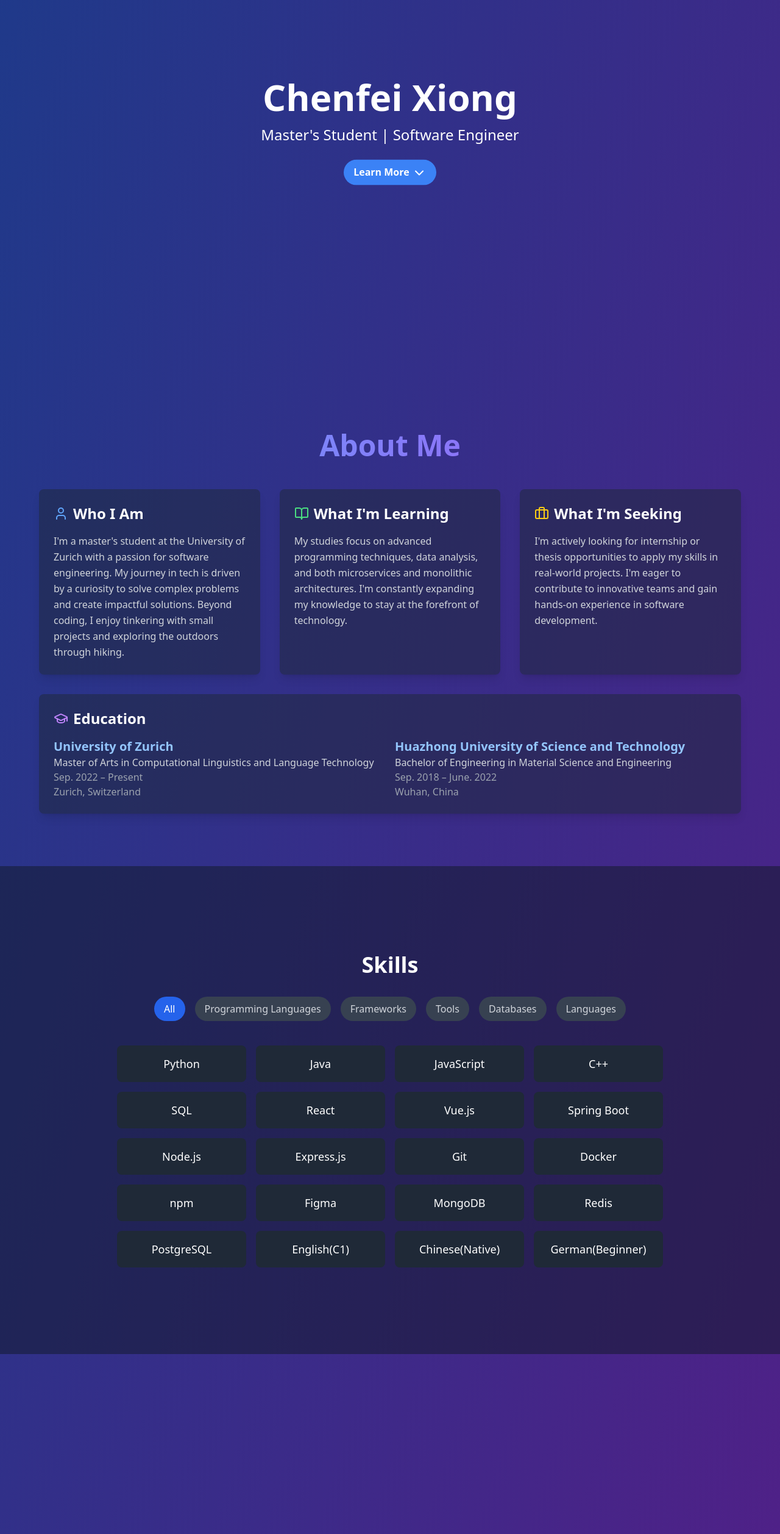
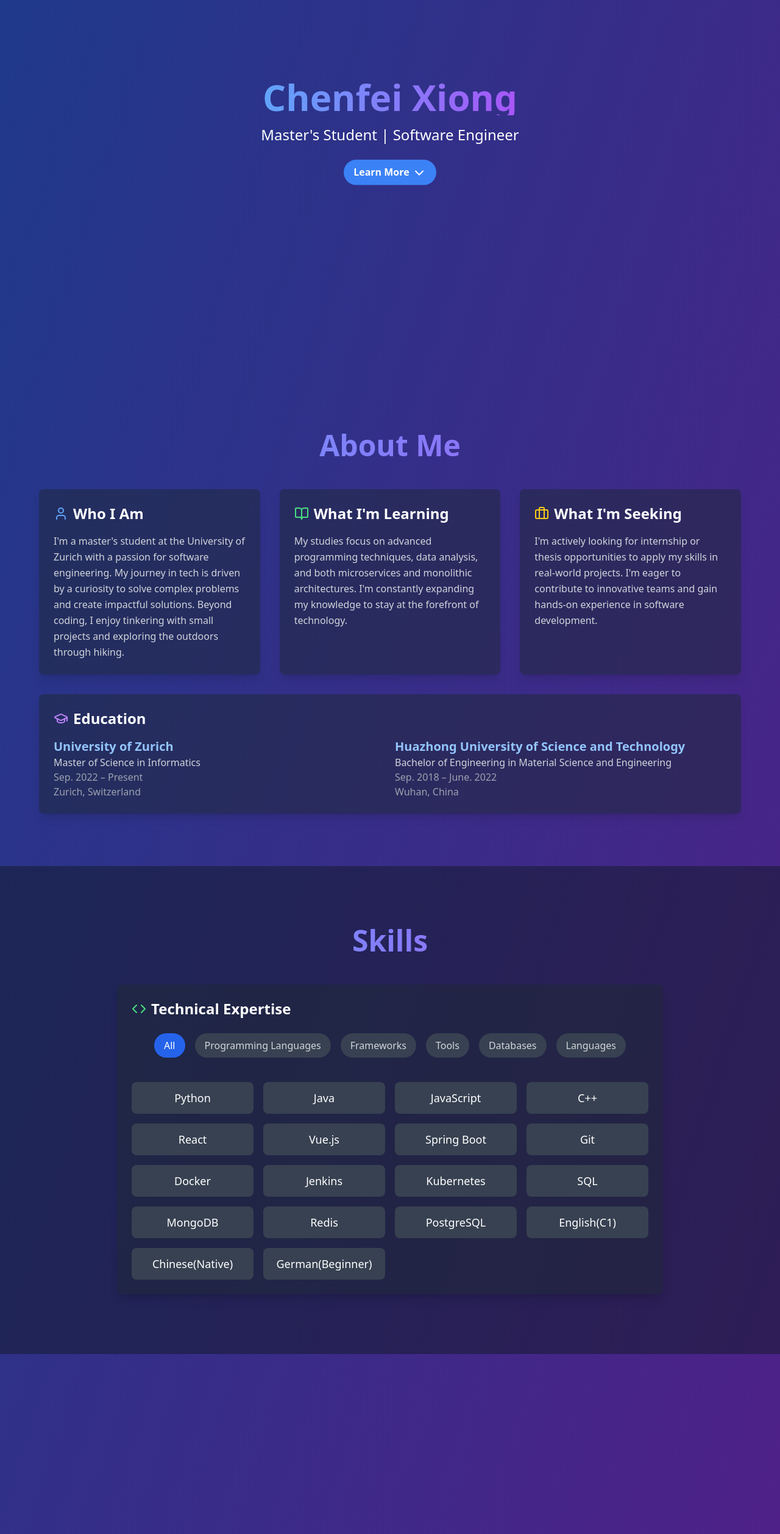
Before and after one commit to c-xiong/chenfei-xiong, a React (Create React App) app: page / in a window 1280 px wide. Shown: the part 180-2695 px from the top of the page at 61% size. Built offline with nearby package versions, Linux system fonts and the light colour scheme.

Commit message:
update style

```diff
--- a/src/components/CoolPersonalHomepage.js
+++ b/src/components/CoolPersonalHomepage.js
@@ -1,10 +1,23 @@
-import React, { useState, useEffect } from 'react';
-import { ChevronDown, Github, Linkedin, Mail, FileText, User, BookOpen, Briefcase, Heart, GraduationCap } from 'lucide-react';
+import React, { useState, useEffect } from "react";
+import {
+  ChevronDown,
+  Github,
+  Linkedin,
+  Mail,
+  FileText,
+  User,
+  BookOpen,
+  Briefcase,
+  GraduationCap,
+  Code,
+  FolderOpen,
+  Phone,
+} from "lucide-react";
 
 const CoolPersonalHomepage = () => {
-  const [activeSection, setActiveSection] = useState('home');
+  const [activeSection, setActiveSection] = useState("home");
   const [isVisible, setIsVisible] = useState(false);
-  const [activeCategory, setActiveCategory] = useState('All');
+  const [activeCategory, setActiveCategory] = useState("All");
 
   useEffect(() => {
     setIsVisible(true);
@@ -12,21 +25,22 @@ const CoolPersonalHomepage = () => {
 
   const scrollTo = (id) => {
     const element = document.getElementById(id);
-    element.scrollIntoView({ behavior: 'smooth' });
+    element.scrollIntoView({ behavior: "smooth" });
     setActiveSection(id);
   };
 
   const skills = {
-    'Programming Languages': ['Python', 'Java', 'JavaScript', 'C++', 'SQL'],
-    'Frameworks': ['React', 'Vue.js', 'Spring Boot', 'Node.js', 'Express.js'],
-    'Tools': ['Git', 'Docker', 'npm', 'Figma'],
-    'Databases': ['MongoDB', 'Redis', 'PostgreSQL'],
-    'Languages': ['English(C1)', 'Chinese(Native)', 'German(Beginner)']
+    "Programming Languages": ["Python", "Java", "JavaScript", "C++"],
+    Frameworks: ["React", "Vue.js", "Spring Boot"],
+    Tools: ["Git", "Docker", "Jenkins", "Kubernetes"],
+    Databases: ["SQL", "MongoDB", "Redis", "PostgreSQL"],
+    Languages: ["English(C1)", "Chinese(Native)", "German(Beginner)"],
   };
 
-  const categories = ['All', ...Object.keys(skills)];
+  const categories = ["All", ...Object.keys(skills)];
 
-  const filteredSkills = activeCategory === 'All'
+  const filteredSkills =
+    activeCategory === "All"
       ? Object.values(skills).flat()
       : skills[activeCategory] || [];
 
@@ -35,29 +49,44 @@ const CoolPersonalHomepage = () => {
       <header className="fixed top-0 left-0 right-0 z-50 bg-opacity-50 bg-gray-900 backdrop-filter backdrop-blur-lg">
         <nav className="container mx-auto px-6 py-3">
           <ul className="flex justify-center space-x-8">
-            {['home', 'about', 'skills', 'projects', 'contact'].map((section) => (
+            {["home", "about", "skills", "projects", "contact"].map(
+              (section) => (
                 <li key={section}>
                   <button
                     onClick={() => scrollTo(section)}
                     className={`text-lg font-semibold transition-colors duration-300 ${
-                    activeSection === section ? 'text-blue-400' : 'text-gray-300 hover:text-white'
+                      activeSection === section
+                        ? "text-blue-400"
+                        : "text-gray-300 hover:text-white"
                     }`}
                   >
                     {section.charAt(0).toUpperCase() + section.slice(1)}
                   </button>
                 </li>
-            ))}
+              )
+            )}
           </ul>
         </nav>
       </header>
 
       <main>
-        <section id="home" className="h-screen flex items-center justify-center">
-          <div className={`text-center transition-opacity duration-1000 ${isVisible ? 'opacity-100' : 'opacity-0'}`}>
-            <h1 className="text-6xl font-bold mb-4">Chenfei Xiong</h1>
-            <p className="text-2xl mb-8">Master's Student | Software Engineer</p>
+        <section
+          id="home"
+          className="h-screen flex items-center justify-center"
+        >
+          <div
+            className={`text-center transition-opacity duration-1000 ${
+              isVisible ? "opacity-100" : "opacity-0"
+            }`}
+          >
+            <h1 className="text-6xl font-bold mb-4 bg-clip-text text-transparent bg-gradient-to-r from-blue-400 to-purple-500">
+              Chenfei Xiong
+            </h1>
+            <p className="text-2xl mb-8">
+              Master's Student | Software Engineer
+            </p>
             <button
-              onClick={() => scrollTo('about')}
+              onClick={() => scrollTo("about")}
               className="animate-bounce bg-blue-500 hover:bg-blue-600 text-white font-bold py-2 px-4 rounded-full transition-colors duration-300"
             >
               Learn More <ChevronDown className="inline" />
@@ -65,9 +94,14 @@ const CoolPersonalHomepage = () => {
           </div>
         </section>
 
-        <section id="about" className="min-h-screen flex items-center justify-center py-20 px-4">
+        <section
+          id="about"
+          className="min-h-screen flex items-center justify-center py-20 px-4"
+        >
           <div className="container mx-auto">
-            <h2 className="text-5xl font-bold mb-12 text-center bg-clip-text text-transparent bg-gradient-to-r from-blue-400 to-purple-500">About Me</h2>
+            <h2 className="text-5xl font-bold mb-12 text-center bg-clip-text text-transparent bg-gradient-to-r from-blue-400 to-purple-500">
+              About Me
+            </h2>
             <div className="grid grid-cols-1 md:grid-cols-2 lg:grid-cols-3 gap-8 max-w-6xl mx-auto">
               <div className="bg-gray-800 bg-opacity-50 p-6 rounded-lg shadow-lg transform hover:scale-105 transition-transform duration-300">
                 <div className="flex items-center mb-4">
@@ -75,7 +109,11 @@ const CoolPersonalHomepage = () => {
                   <h3 className="text-2xl font-semibold">Who I Am</h3>
                 </div>
                 <p className="text-gray-300 leading-relaxed">
-                  I'm a master's student at the University of Zurich with a passion for software engineering. My journey in tech is driven by a curiosity to solve complex problems and create impactful solutions. Beyond coding, I enjoy tinkering with small projects and exploring the outdoors through hiking.
+                  I'm a master's student at the University of Zurich with a
+                  passion for software engineering. My journey in tech is driven
+                  by a curiosity to solve complex problems and create impactful
+                  solutions. Beyond coding, I enjoy tinkering with small
+                  projects and exploring the outdoors through hiking.
                 </p>
               </div>
               <div className="bg-gray-800 bg-opacity-50 p-6 rounded-lg shadow-lg transform hover:scale-105 transition-transform duration-300">
@@ -84,7 +122,10 @@ const CoolPersonalHomepage = () => {
                   <h3 className="text-2xl font-semibold">What I'm Learning</h3>
                 </div>
                 <p className="text-gray-300 leading-relaxed">
-                  My studies focus on advanced programming techniques, data analysis, and both microservices and monolithic architectures. I'm constantly expanding my knowledge to stay at the forefront of technology.
+                  My studies focus on advanced programming techniques, data
+                  analysis, and both microservices and monolithic architectures.
+                  I'm constantly expanding my knowledge to stay at the forefront
+                  of technology.
                 </p>
               </div>
               <div className="bg-gray-800 bg-opacity-50 p-6 rounded-lg shadow-lg transform hover:scale-105 transition-transform duration-300">
@@ -93,7 +134,10 @@ const CoolPersonalHomepage = () => {
                   <h3 className="text-2xl font-semibold">What I'm Seeking</h3>
                 </div>
                 <p className="text-gray-300 leading-relaxed">
-                  I'm actively looking for internship or thesis opportunities to apply my skills in real-world projects. I'm eager to contribute to innovative teams and gain hands-on experience in software development.
+                  I'm actively looking for internship or thesis opportunities to
+                  apply my skills in real-world projects. I'm eager to
+                  contribute to innovative teams and gain hands-on experience in
+                  software development.
                 </p>
               </div>
 
@@ -104,14 +148,23 @@ const CoolPersonalHomepage = () => {
                 </div>
                 <div className="grid grid-cols-1 md:grid-cols-2 gap-4">
                   <div>
-                    <h4 className="text-xl font-semibold text-blue-300">University of Zurich</h4>
-                    <p className="text-gray-300">Master of Arts in Computational Linguistics and Language Technology</p>
+                    <h4 className="text-xl font-semibold text-blue-300">
+                      University of Zurich
+                    </h4>
+                    <p className="text-gray-300">
+                      Master of Science in Informatics
+                    </p>
                     <p className="text-gray-400">Sep. 2022 – Present</p>
                     <p className="text-gray-400">Zurich, Switzerland</p>
                   </div>
                   <div>
-                    <h4 className="text-xl font-semibold text-blue-300">Huazhong University of Science and Technology</h4>
-                    <p className="text-gray-300">Bachelor of Engineering in Material Science and Engineering</p>
+                    <h4 className="text-xl font-semibold text-blue-300">
+                      Huazhong University of Science and Technology
+                    </h4>
+                    <p className="text-gray-300">
+                      Bachelor of Engineering in Material Science and
+                      Engineering
+                    </p>
                     <p className="text-gray-400">Sep. 2018 – June. 2022</p>
                     <p className="text-gray-400">Wuhan, China</p>
                   </div>
@@ -121,9 +174,19 @@ const CoolPersonalHomepage = () => {
           </div>
         </section>
 
-        <section id="skills" className="min-h-screen flex items-center justify-center bg-gray-900 bg-opacity-50 py-20">
+        <section
+          id="skills"
+          className="min-h-screen flex items-center justify-center bg-gray-900 bg-opacity-50 py-20"
+        >
           <div className="container mx-auto px-6">
-            <h2 className="text-4xl font-bold mb-8 text-center">Skills</h2>
+            <h2 className="text-5xl font-bold mb-12 text-center bg-clip-text text-transparent bg-gradient-to-r from-blue-400 to-purple-500">
+              Skills
+            </h2>
+            <div className="bg-gray-800 bg-opacity-50 p-6 rounded-lg shadow-lg max-w-4xl mx-auto">
+              <div className="flex items-center mb-6">
+                <Code className="w-6 h-6 mr-2 text-green-400" />
+                <h3 className="text-2xl font-semibold">Technical Expertise</h3>
+              </div>
               <div className="flex flex-wrap justify-center mb-8 space-x-4">
                 {categories.map((category) => (
                   <button
@@ -131,59 +194,109 @@ const CoolPersonalHomepage = () => {
                     onClick={() => setActiveCategory(category)}
                     className={`px-4 py-2 rounded-full mb-2 ${
                       activeCategory === category
-                      ? 'bg-blue-600 text-white'
-                      : 'bg-gray-700 text-gray-300 hover:bg-gray-600'
+                        ? "bg-blue-600 text-white"
+                        : "bg-gray-700 text-gray-300 hover:bg-gray-600"
                     } transition-colors duration-300`}
                   >
                     {category}
                   </button>
                 ))}
               </div>
-            <div className="grid grid-cols-2 md:grid-cols-3 lg:grid-cols-4 gap-4 max-w-4xl mx-auto">
+              <div className="grid grid-cols-2 md:grid-cols-3 lg:grid-cols-4 gap-4">
                 {filteredSkills.map((skill) => (
-                <div key={skill} className="bg-gray-800 rounded-lg p-4 text-center hover:bg-gray-700 transition-colors duration-300">
+                  <div
+                    key={skill}
+                    className="bg-gray-700 rounded-lg p-3 text-center hover:bg-gray-600 transition-colors duration-300 transform hover:scale-105"
+                  >
                     <p className="text-lg">{skill}</p>
+                  </div>
+                ))}
+              </div>
+            </div>
+          </div>
+        </section>
+
+        <section
+          id="projects"
+          className="min-h-screen flex items-center justify-center py-20"
+        >
+          <div className="container mx-auto px-6">
+            <h2 className="text-5xl font-bold mb-12 text-center bg-clip-text text-transparent bg-gradient-to-r from-blue-400 to-purple-500">
+              Projects
+            </h2>
+            <div className="grid grid-cols-1 md:grid-cols-2 lg:grid-cols-3 gap-8 max-w-6xl mx-auto">
+              {[
+                {
+                  title: "Project 1",
+                  description: "A brief description of project 1",
+                },
+                {
+                  title: "Project 2",
+                  description: "A brief description of project 2",
+                },
+                {
+                  title: "Project 3",
+                  description: "A brief description of project 3",
+                },
+              ].map((project, index) => (
+                <div
+                  key={index}
+                  className="bg-gray-800 bg-opacity-50 rounded-lg p-6 shadow-lg hover:bg-gray-700 transition-colors duration-300 transform hover:scale-105"
+                >
+                  <div className="flex items-center mb-4">
+                    <FolderOpen className="w-6 h-6 mr-2 text-yellow-400" />
+                    <h3 className="text-2xl font-bold">{project.title}</h3>
+                  </div>
+                  <p className="text-gray-300">{project.description}</p>
                 </div>
               ))}
             </div>
           </div>
         </section>
 
-        <section id="projects" className="min-h-screen flex items-center justify-center py-20">
-          <div className="container mx-auto px-6">
-            <h2 className="text-4xl font-bold mb-8 text-center">Projects</h2>
-            <div className="grid grid-cols-1 md:grid-cols-2 lg:grid-cols-3 gap-8">
-              {[
-                { title: 'Project 1', description: 'A brief description of project 1' },
-                { title: 'Project 2', description: 'A brief description of project 2' },
-                { title: 'Project 3', description: 'A brief description of project 3' },
-              ].map((project, index) => (
-                <div key={index} className="bg-gray-800 rounded-lg p-6 hover:bg-gray-700 transition-colors duration-300">
-                  <h3 className="text-2xl font-bold mb-4">{project.title}</h3>
-                  <p>{project.description}</p>
+        <section
+          id="contact"
+          className="min-h-screen flex items-center justify-center bg-gray-900 bg-opacity-50 py-20"
+        >
+          <div className="container mx-auto px-6 text-center">
+            <h2 className="text-5xl font-bold mb-12 text-center bg-clip-text text-transparent bg-gradient-to-r from-blue-400 to-purple-500">
+              Get in Touch
+            </h2>
+            <div className="bg-gray-800 bg-opacity-50 p-6 rounded-lg shadow-lg max-w-2xl mx-auto transform hover:scale-105 transition-transform duration-300">
+              <div className="flex items-center justify-center mb-6">
+                <Phone className="w-6 h-6 mr-2 text-blue-400" />
+                <h3 className="text-2xl font-semibold">Contact Me</h3>
               </div>
-              ))}
-            </div>
-          </div>
-        </section>
-
-        <section id="contact" className="min-h-screen flex items-center justify-center bg-gray-900 bg-opacity-50 py-20">
-          <div className="container mx-auto px-6 text-center">
-            <h2 className="text-4xl font-bold mb-8">Get in Touch</h2>
-            <p className="text-xl mb-8">Feel free to reach out for collaborations or just a friendly hello</p>
+              <p className="text-xl mb-8 text-gray-300">
+                Feel free to reach out for collaborations or just a friendly
+                hello
+              </p>
               <div className="flex justify-center space-x-6">
-              <a href="https://github.com/imred42" className="text-white hover:text-blue-400 transition-colors duration-300">
+                <a
+                  href="https://github.com/imred42"
+                  className="text-white hover:text-blue-400 transition-colors duration-300"
+                >
                   <Github size={32} />
                 </a>
-              <a href="https://www.linkedin.com/in/chenfei-xiong-180505242/" className="text-white hover:text-blue-400 transition-colors duration-300">
+                <a
+                  href="https://www.linkedin.com/in/chenfei-xiong-180505242/"
+                  className="text-white hover:text-blue-400 transition-colors duration-300"
+                >
                   <Linkedin size={32} />
                 </a>
-              <a href="mailto:chenfei.xiong@outlook.com" className="text-white hover:text-blue-400 transition-colors duration-300">
+                <a
+                  href="mailto:chenfei.xiong@outlook.com"
+                  className="text-white hover:text-blue-400 transition-colors duration-300"
+                >
                   <Mail size={32} />
                 </a>
-              <a href="#" className="text-white hover:text-blue-400 transition-colors duration-300">
+                <a
+                  href="www.google.com"
+                  className="text-white hover:text-blue-400 transition-colors duration-300"
+                >
                   <FileText size={32} />
                 </a>
+              </div>
             </div>
           </div>
         </section>
```
Lines whose indentation alone changed are shown as unchanged.
